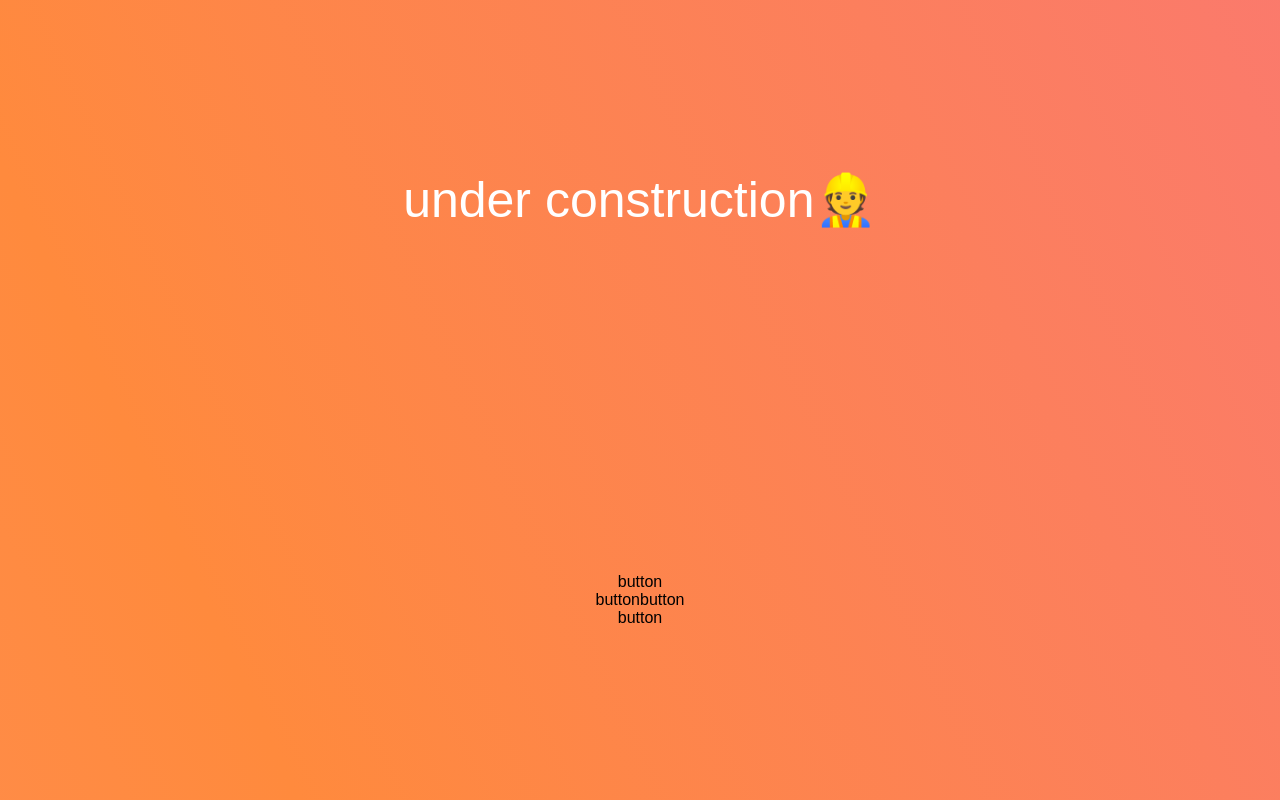
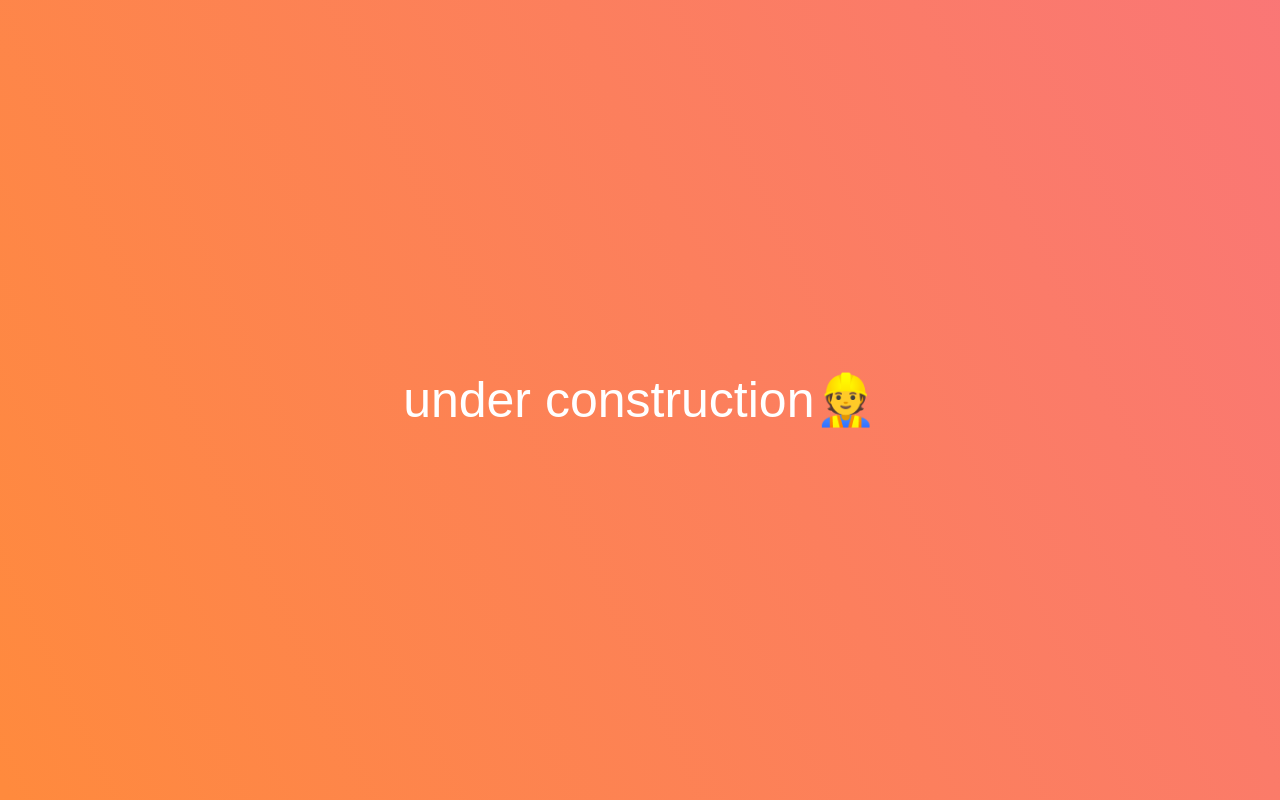
Before and after one commit to joehiggs/higgsv, a React (Create React App) app: page / in a window 1280 px wide. Built offline with nearby package versions, Linux system fonts and the light colour scheme.

Commit message:
CNAME and removing old buttons

```diff
--- a/src/App.js
+++ b/src/App.js
@@ -9,14 +9,6 @@ class App extends Component {
         		<div className='area'>
           			<span className='text'>under construction<span role="img" aria-label="construction">👷‍</span></span>
         		</div>
-        		<div className='area'>
-          			<NavButton/>
-          			<div>
-            			<NavButton/>
-            			<NavButton/>
-          			</div>
-          			<NavButton/>
-        		</div>
       		</div>
     	);
   	}
```
Also changed, not shown: 1 other file (tests, documents, lock files or other folders).
